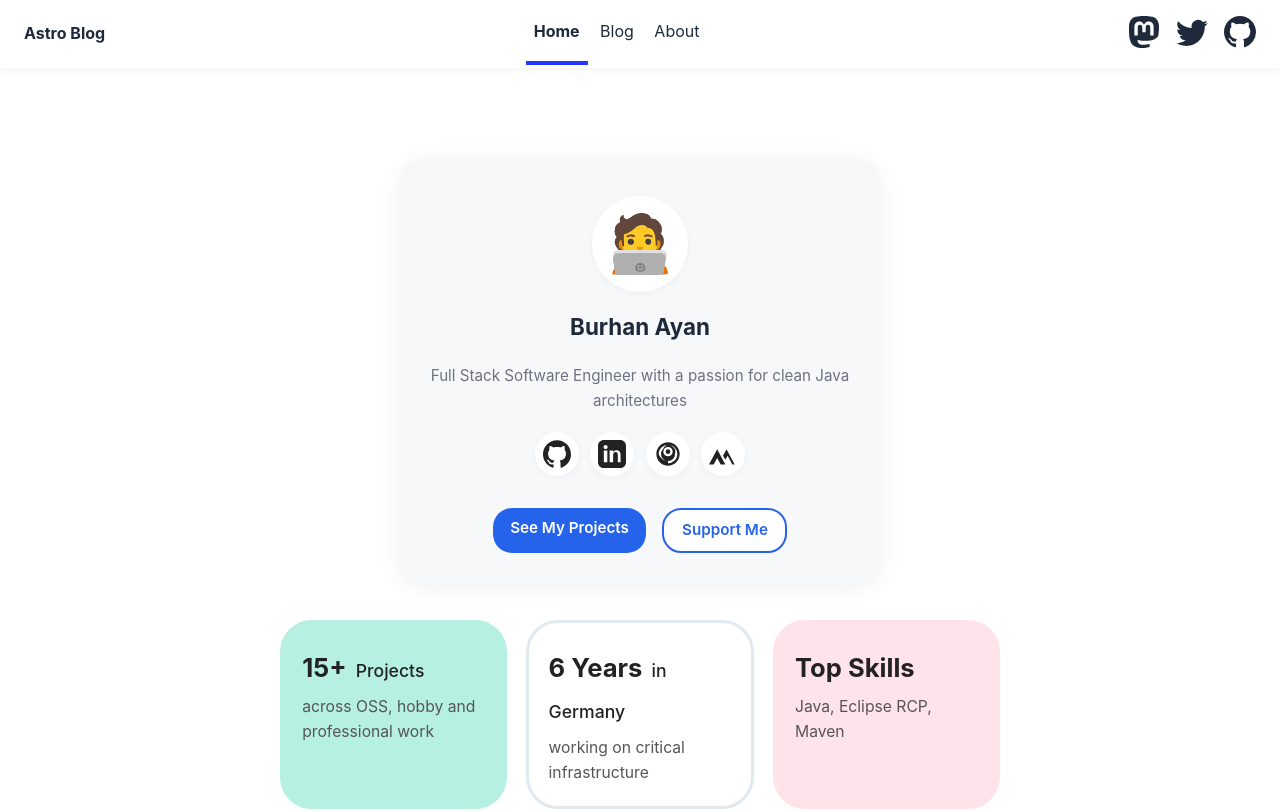
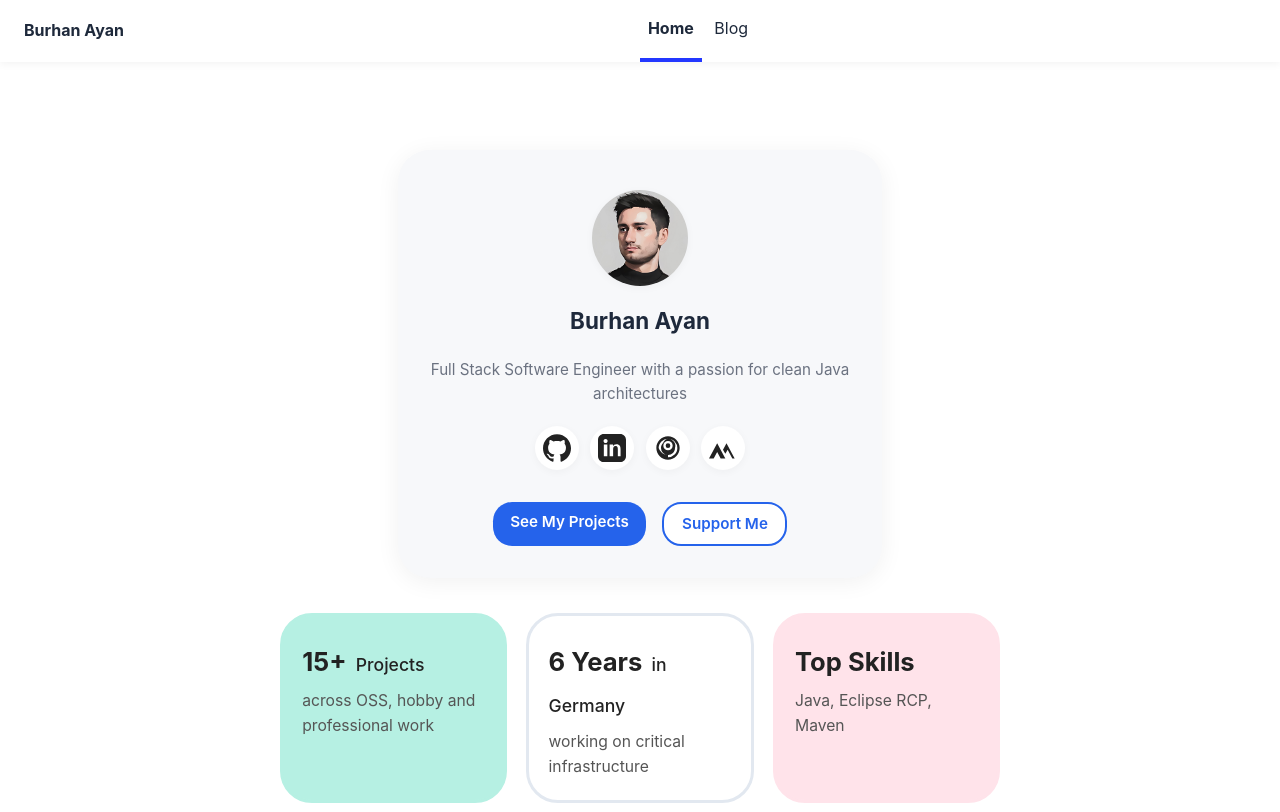
Before and after one commit to burhanayan/burhanayan-com, an Astro site: page / in a window 1280 px wide. Shown: the top 812 px of the page. Built offline with nearby package versions, Linux system fonts and the light colour scheme; Astro itself is replaced by a stand-in of ours.

Commit message:
Update profile image and site branding
Replaced the emoji avatar in HeroCards with a new profile image and added the image asset. Updated the site title to 'Burhan Ayan' in consts.ts. Commented out the About link and Mastodon social link in the Header component.

```diff
--- a/src/components/Header.astro
+++ b/src/components/Header.astro
@@ -9,10 +9,10 @@
 		<div class="internal-links">
 			<HeaderLink href="/">Home</HeaderLink>
 			<HeaderLink href="/blog">Blog</HeaderLink>
-			<HeaderLink href="/about">About</HeaderLink>
+			<!--<HeaderLink href="/about">About</HeaderLink>-->
 		</div>
 		<div class="social-links">
-			<a href="https://m.webtoo.ls/@astro" target="_blank">
+			<!--<a href="https://m.webtoo.ls/@astro" target="_blank">
 				<span class="sr-only">Follow Astro on Mastodon</span>
 				<svg viewBox="0 0 16 16" aria-hidden="true" width="32" height="32"
 					><path
@@ -38,7 +38,7 @@
 						d="M8 0C3.58 0 0 3.58 0 8c0 3.54 2.29 6.53 5.47 7.59.4.07.55-.17.55-.38 0-.19-.01-.82-.01-1.49-2.01.37-2.53-.49-2.69-.94-.09-.23-.48-.94-.82-1.13-.28-.15-.68-.52-.01-.53.63-.01 1.08.58 1.23.82.72 1.21 1.87.87 2.33.66.07-.52.28-.87.51-1.07-1.78-.2-3.64-.89-3.64-3.95 0-.87.31-1.59.82-2.15-.08-.2-.36-1.02.08-2.12 0 0 .67-.21 2.2.82.64-.18 1.32-.27 2-.27.68 0 1.36.09 2 .27 1.53-1.04 2.2-.82 2.2-.82.44 1.1.16 1.92.08 2.12.51.56.82 1.27.82 2.15 0 3.07-1.87 3.75-3.65 3.95.29.25.54.73.54 1.48 0 1.07-.01 1.93-.01 2.2 0 .21.15.46.55.38A8.012 8.012 0 0 0 16 8c0-4.42-3.58-8-8-8z"
 					></path></svg
 				>
-			</a>
+			</a>-->
 		</div>
 	</nav>
 </header>
@@ -73,6 +73,7 @@
 		text-decoration: none;
 		border-bottom-color: var(--accent);
 	}
+
 	.social-links,
 	.social-links a {
 		display: flex;
--- a/src/components/HeroCards.astro
+++ b/src/components/HeroCards.astro
@@ -6,7 +6,7 @@
   <div class="profile-area">
     <div class="avatar">
       <!-- You can replace this emoji with an image if you want -->
-      <span class="emoji">🧑‍💻</span>
+      <span class="profile-image"></span>
     </div>
     <h1 class="name">Burhan Ayan</h1>
     <p class="subtitle">Full Stack Software Engineer with a passion for clean Java architectures</p>
@@ -48,6 +48,7 @@
 </div>
 
 <style>
+
 .hero-cards {
   display: flex;
   flex-direction: column;
@@ -75,6 +76,8 @@
   justify-content: center;
   box-shadow: 0 2px 8px 0 rgba(0,0,0,0.04);
   margin-bottom: 1.2rem;
+  background-image: url('../assets/burhan_profile.jpg');
+  background-size: contain;
 }
 .emoji {
   font-size: 3.5rem;
--- a/src/consts.ts
+++ b/src/consts.ts
@@ -1,5 +1,5 @@
 // Place any global data in this file.
 // You can import this data from anywhere in your site by using the `import` keyword.
 
-export const SITE_TITLE = 'Astro Blog';
+export const SITE_TITLE = 'Burhan Ayan';
 export const SITE_DESCRIPTION = 'Welcome to my website!';
```
Also changed, not shown: src/assets/burhan_profile.jpg (added).
